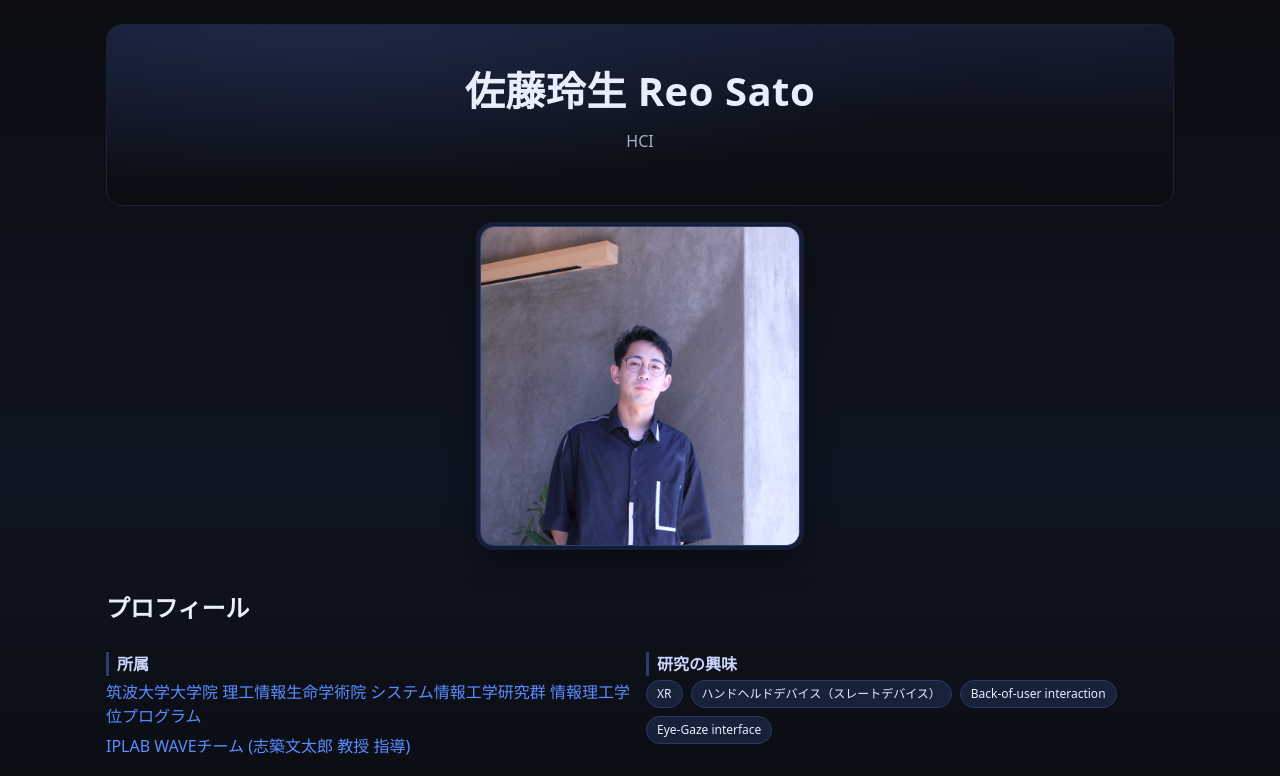
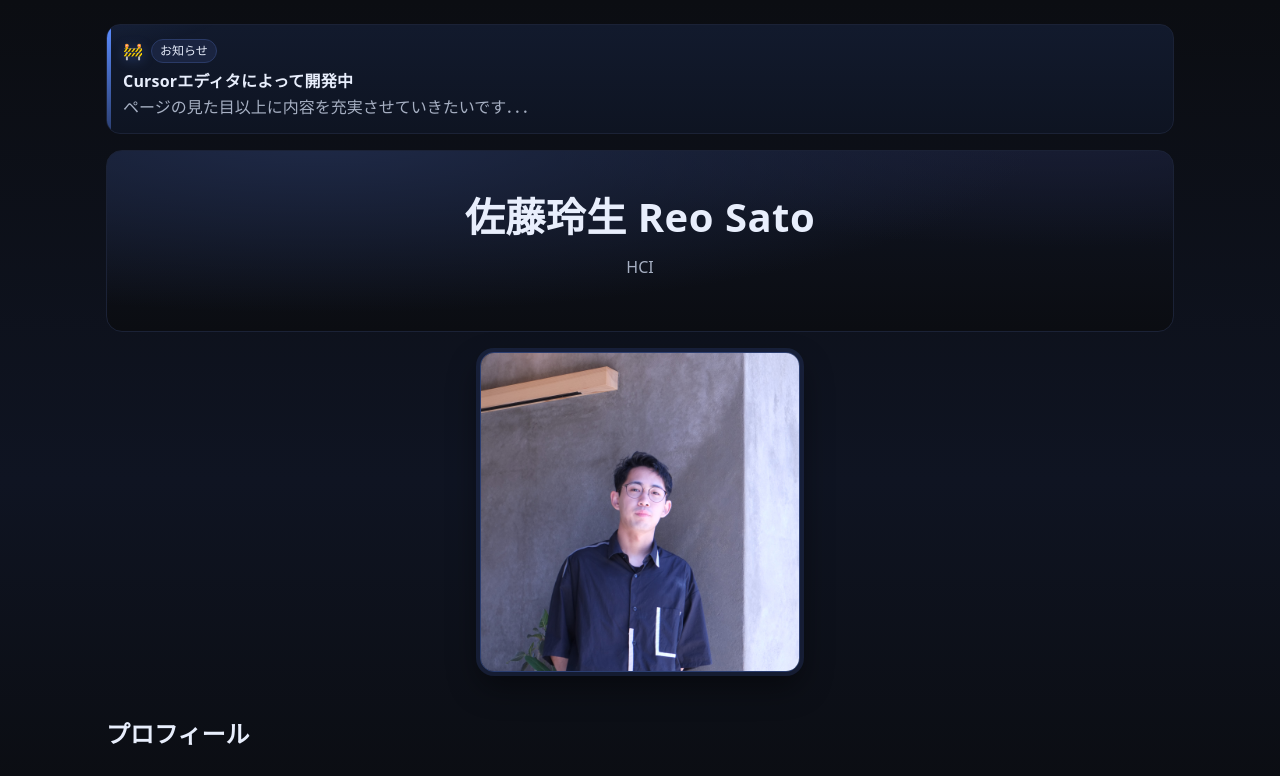
Before and after one commit to leo10969/portfolio, a React (Vite) app: page / in a window 1280 px wide. Shown: the top 776 px of the page. Built offline with nearby package versions, Linux system fonts and the light colour scheme.

Commit message:
ページ冒頭に文を挿入

```diff
--- a/src/App.css
+++ b/src/App.css
@@ -54,6 +54,41 @@ a:hover {
 .hero-sub { color: var(--muted); margin: 8px 0 16px; }
 .hero-cta { display: flex; gap: 10px; justify-content: center; }
 .btn.ghost { background: transparent; border-color: var(--border); }
+
+/* --- Notice --- */
+.notice {
+  margin: 0 0 16px 0;
+  padding: 14px 16px;
+  border: 1px solid var(--border);
+  border-radius: 14px;
+  background: linear-gradient(180deg, #121a2d, #0e1422);
+  position: relative;
+  overflow: hidden;
+  color: var(--text);
+}
+.notice::before {
+  content: "";
+  position: absolute;
+  inset: -1px;
+  border-radius: 14px;
+  background: radial-gradient(600px 140px at -10% -20%, rgba(91,140,255,.12), transparent 40%),
+              radial-gradient(600px 140px at 120% -20%, rgba(255,255,255,.06), transparent 40%);
+  pointer-events: none;
+}
+.notice::after {
+  content: "";
+  position: absolute;
+  left: 0;
+  top: 0;
+  bottom: 0;
+  width: 4px;
+  background: linear-gradient(180deg, #5b8cff, #2b3e70);
+}
+.notice-head { display: flex; align-items: center; gap: 8px; margin-bottom: 6px; }
+.notice-icon { filter: drop-shadow(0 2px 6px rgba(91,140,255,.3)); }
+.notice-badge { display: inline-block; padding: 2px 8px; border-radius: 999px; border: 1px solid #2a3a66; background: #1a2440; color: var(--text); font-size: 12px; }
+.notice-title { margin: 4px 0 2px; font-weight: 700; letter-spacing: .2px; }
+.notice-text { margin: 0; color: var(--muted); }
 
 /* Profile photo under Hero */
 .profile-photo-wrapper {
--- a/src/App.jsx
+++ b/src/App.jsx
@@ -21,6 +21,19 @@ function Hero() {
           <a href="#activities" className="btn ghost">活動を見る</a>
         </div> */}
       </div>
+    </div>
+  )
+}
+
+function TopNotice() {
+  return (
+    <div className="notice">
+      <div className="notice-head">
+        <span className="notice-icon" aria-hidden="true">🚧</span>
+        <span className="notice-badge">お知らせ</span>
+      </div>
+      <p className="notice-title">Cursorエディタによって開発中</p>
+      <p className="notice-text">ページの見た目以上に内容を充実させていきたいです．．．</p>
     </div>
   )
 }
@@ -533,6 +546,7 @@ function App() {
   }
   return (
     <div className="contents-wrapper">
+      <TopNotice />
       <Hero />
       <ProfilePhoto />
       <div className="single-column">
```
Also changed, not shown: 5 other files (tests, documents, lock files or other folders).
